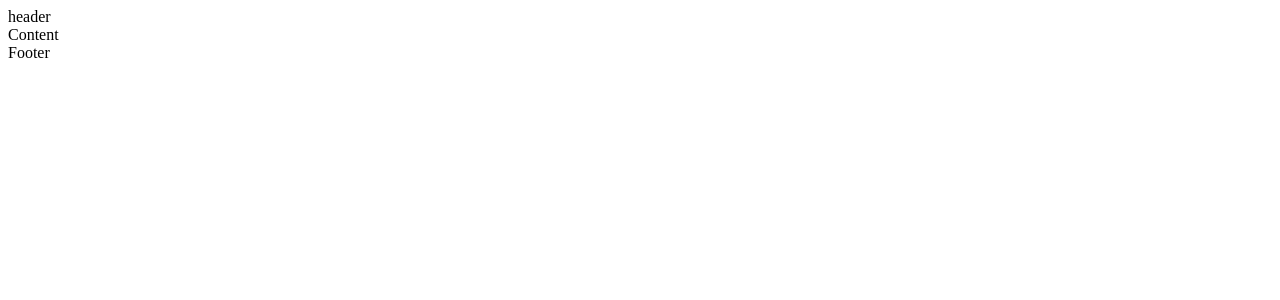
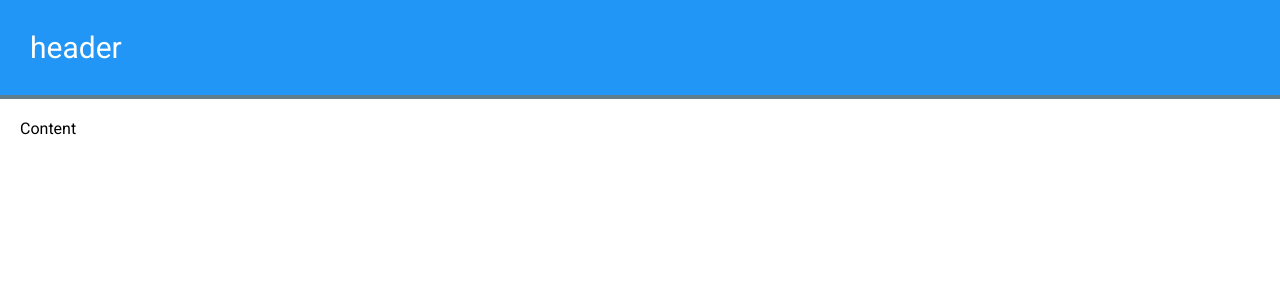
Before and after one commit to ferlobo1985/UDMY-VUE25-Comps-project, a Vue app: page / in a window 1280 px wide. Shown: the top 300 px of the page. Built offline with nearby package versions, Linux system fonts and the light colour scheme.

Commit message:
04-The style Tag
04-The style Tag

```diff
--- a/index.html
+++ b/index.html
@@ -4,6 +4,10 @@
     <meta charset="UTF-8">
     <link rel="icon" href="/favicon.ico">
     <meta name="viewport" content="width=device-width, initial-scale=1.0">
+    <link rel="preconnect" href="https://fonts.googleapis.com">
+    <link rel="preconnect" href="https://fonts.gstatic.com" crossorigin>
+    <link href="https://fonts.googleapis.com/css2?family=Roboto:ital,wght@0,100..900;1,100..900&display=swap" rel="stylesheet">
+
     <title>Vite App</title>
   </head>
   <body>
--- a/src/App.vue
+++ b/src/App.vue
@@ -1,16 +1,25 @@
 <template>
     <div>
         <app-header/>
-        <div>
+        <div class="container">
             Content
         </div>
-        <Footer/>
     </div>
 </template>
 
 <script setup>
-    import Footer from './components/header_footer/Footer.vue';
+
 </script>
 
 <style>
+    body {
+        padding:0;
+        margin:0;
+        font-family: 'Roboto',sans-serif;
+    }
+    .container {
+        min-height:84vh;
+        box-sizing: border-box;
+        padding: 20px;
+    }
 </style>
--- a/src/components/header_footer/Header.vue
+++ b/src/components/header_footer/Header.vue
@@ -5,3 +5,15 @@
         </div>
     </header>
 </template>
+
+
+<style scoped>
+    header {
+        background: #2196f6;
+        border-bottom: 4px solid #607D8B;
+        box-sizing: border-box;
+        padding: 30px;
+        color: white;
+        font-size: 30px;
+    }
+</style>
```
